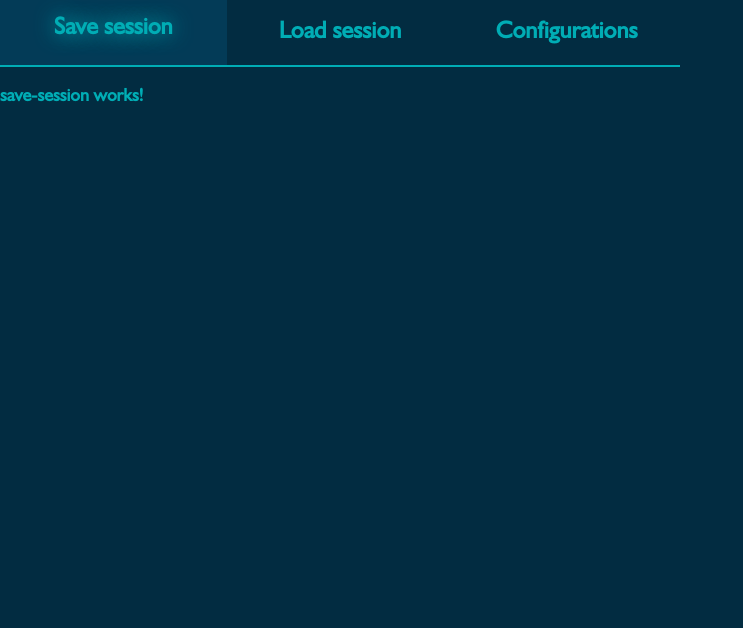
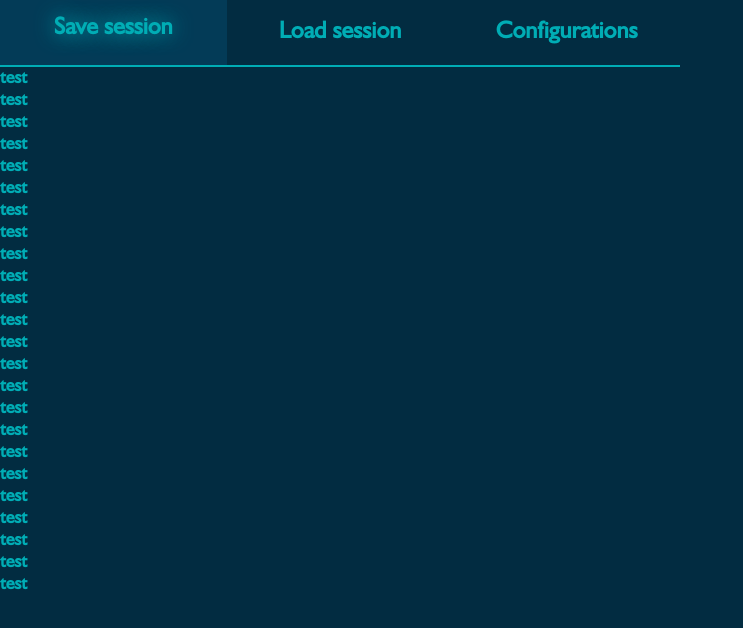
Before and after one commit to Eugene-El/smart-link-vault, an Angular app: page /save in a window 1280 px wide. Shown: the top 628 px of the page, without its empty margins (0-743 px from the left). Built offline with nearby package versions, Linux system fonts and the light colour scheme; no server answers.

Commit message:
Structure of page content styles and scroll

```diff
--- a/src/app/app.component.css
+++ b/src/app/app.component.css
@@ -0,0 +1,5 @@
+.content-wrapper {
+    height: 100%;
+    display: grid;
+    grid-template-rows: auto 1fr;
+}
--- a/src/app/app.component.html
+++ b/src/app/app.component.html
@@ -1,4 +1,6 @@
-<div>
+<div class="content-wrapper">
     <slv-menu></slv-menu>
-    <router-outlet></router-outlet>
+    <div [style.height.px]="options.routerHeight">
+        <router-outlet></router-outlet>
+    </div>
 </div>
--- a/src/app/app.component.ts
+++ b/src/app/app.component.ts
@@ -1,4 +1,4 @@
-import { Component } from '@angular/core';
+import { Component, ChangeDetectorRef } from '@angular/core';
 
 @Component({
   styleUrls: ['./app.component.css'],
@@ -7,4 +7,30 @@ import { Component } from '@angular/core';
   styles: []
 })
 export class AppComponent {
+
+  constructor( private cdref: ChangeDetectorRef ) {}
+
+  ngAfterContentChecked() {
+
+    this.methods.getHeight();
+    this.cdref.detectChanges();
+
+  }
+
+  options = {
+    routerHeight: 0 as number
+  }
+
+  methods = {
+    getHeight: () : void => {
+      let height = window.innerHeight;
+      let menu = document.getElementsByTagName("slv-menu")[0];
+      if (menu != null) {
+        height -= menu.clientHeight;
+      }
+      console.log(height);
+      this.options.routerHeight = height;
+    }
+  }
+
 }
--- a/src/app/pages/save-session/save-session.component.html
+++ b/src/app/pages/save-session/save-session.component.html
@@ -1,3 +1,42 @@
-<p>
-  save-session works!
-</p>
+<div class="page-content">
+  <div>
+    <div>test</div>
+    <div>test</div>
+    <div>test</div>
+    <div>test</div>
+    <div>test</div>
+    <div>test</div>
+    <div>test</div>
+    <div>test</div>
+    <div>test</div>
+    <div>test</div>
+    <div>test</div>
+    <div>test</div>
+    <div>test</div>
+    <div>test</div>
+    <div>test</div>
+    <div>test</div>
+    <div>test</div>
+    <div>test</div>
+    <div>test</div>
+    <div>test</div>
+    <div>test</div>
+    <div>test</div>
+    <div>test</div>
+    <div>test</div>
+    <div>test</div>
+    <div>test</div>
+    <div>test</div>
+    <div>test</div>
+    <div>test</div>
+    <div>test</div>
+    <div>test</div>
+    <div>test</div>
+    <div>test</div>
+    <div>test</div>
+    <div>last test</div>
+  </div>
+  <div class="page-footer">
+    <div>Testing footer</div>
+  </div>
+</div>
--- a/src/styles.css
+++ b/src/styles.css
@@ -3,6 +3,7 @@
     --cl-dark-1: #022C41;
     --cl-dark-2: #033b57;
     --cl-light-1: #00adb5;
+    --cl-light-2: #006c72;
 }
 
 @font-face {
@@ -18,6 +19,21 @@
     font-weight: normal;
     font-style: normal;
 }
+
+
+::-webkit-scrollbar {
+    width: 12px;
+}
+::-webkit-scrollbar-track {
+    background: var(--cl-dark-2);
+}
+::-webkit-scrollbar-thumb {
+    background: var(--cl-light-1);
+}
+::-webkit-scrollbar-thumb:hover {
+    background: var(--cl-light-2);
+}
+
 
 html, body {
     margin: 0;
@@ -36,6 +52,29 @@ html {
     color: var(--cl-light-1);
 }
 
+body {
+    height: 100%;
+    overflow: hidden;
+}
+
+
+
 .header {
     font-size: 24px;
 }
+
+.page-content {
+    height: 100%;
+    display: flex;
+    flex-direction: column;
+}
+.page-content > div:nth-child(1) {
+    flex-grow: 1;
+    overflow-y: auto;
+}
+.page-content > div:nth-child(2) {
+    flex-shrink: 0;
+
+    border-top: 2px solid var(--cl-light-1);
+    padding: 10px;
+}
```
